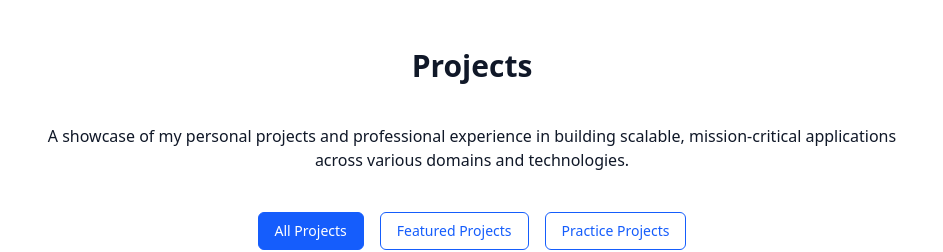
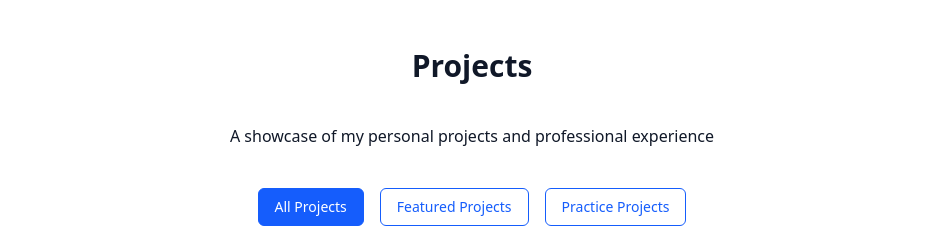
Before and after one commit to rardan97/portfolio, a React (Vite) app: page / in a window 1280 px wide. Shown: the part 3840-4092 px from the top of the page, without its empty margins (168-1111 px from the left). Built offline with nearby package versions, Linux system fonts and the light colour scheme.

Commit message:
update project

```diff
--- a/src/sections/Projects.tsx
+++ b/src/sections/Projects.tsx
@@ -26,7 +26,7 @@ return (
   className="py-20 flex flex-col items-center justify-center px-10 lg:px-50 md:px-5 sm:px-8 max-w-full mx-auto"
 >
       <h2 className="text-3xl font-bold text-center mb-10">Projects</h2>
-      <p className="text-center mb-10">A showcase of my personal projects and professional experience in building scalable, mission-critical applications across various domains and technologies.</p>
+      <p className="text-center mb-10">A showcase of my personal projects and professional experience</p>
 
       {/* Filter Buttons */}
       <div className="flex justify-center gap-4 mb-10 flex-wrap">
```
